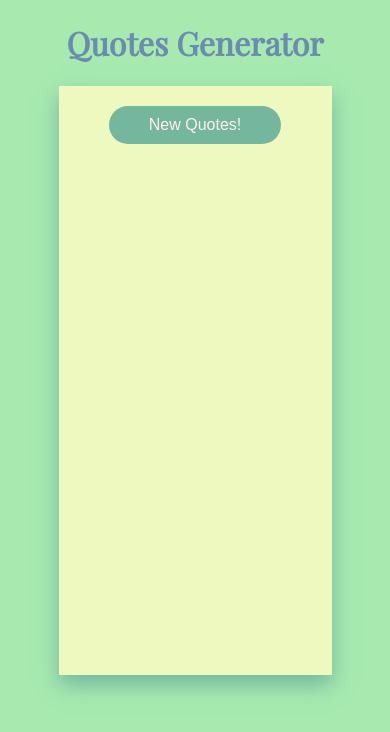
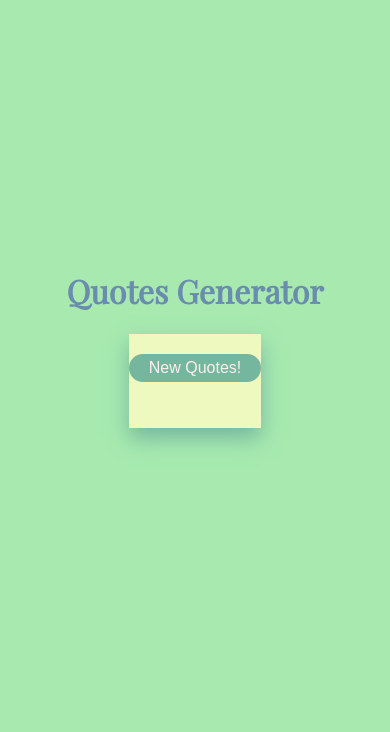
Before and after one commit to Sudipta065/quotegenerator, a plain HTML site: page index.html in a window 390 px wide. Drawn offline with nearby package versions, Linux system fonts and the light colour scheme; no server answers; a web font is replaced by a local one.

Commit message:
Update style.css

```diff
--- a/style.css
+++ b/style.css
@@ -26,8 +26,7 @@ body {
   display: flex;
   flex-direction: column;
   align-items: center;
-  height: 60vh;
-  width: 50vw;
+  max-width: 40vw;
   font-size: 4rem;
   background-color: #eef9bf;
   box-shadow: 0 1rem 2rem #75b79e;
@@ -47,6 +46,7 @@ body {
 #author {
   padding-top: 1rem;
   padding-bottom: 0.5rem;
+  margin-bottom: 1rem;
   border-bottom: 0.1rem solid #75b79e;
   font-style: italic;
   font-size: 65%;
@@ -71,18 +71,14 @@ body {
 }
 
 @media only screen and (max-width: 52.5em) {
-  #quote-box {
-    height: 90vh;
-  }
   .box {
     font-size: 55%;
   }
   #button {
     font-size: 40%;
+    padding: 0.5rem 2rem;
+  }
+  #quote-box {
+    max-width: 70vw;
   }
 }
-@media only screen and (max-width: 40em) {
-  #quote-box {
-    width: 70vw;
-  }
-}
```
